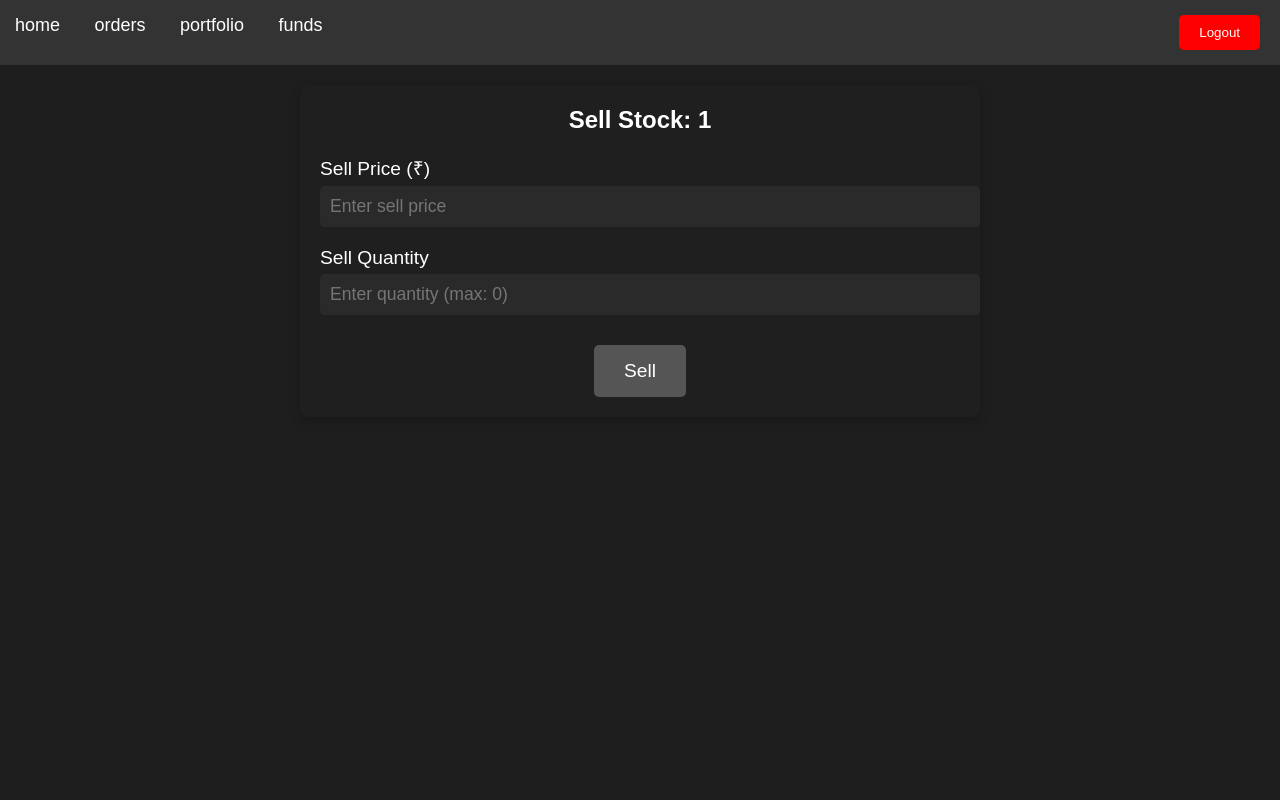
After one commit to gopikrishnan17/StockBroker, a Django app: page /portfolio/1/sell/ in a window 1280 px wide. The commit adds this page. Run offline with Django 5.2, Linux system fonts and the light colour scheme.

Commit message:
Added sell feature

```diff
--- a/buystocks/templates/displayorders.html
+++ b/buystocks/templates/displayorders.html
@@ -97,7 +97,7 @@
             </div>
         {% endfor %}
     {% else %}
-        <div class="no-orders">You have not placed any orders.</div>
+        <div class="no-orders">No Active Orders</div>
     {% endif %}
 </div>
 
--- /dev/null
+++ b/buystocks/templates/sellstock.html
@@ -0,0 +1,201 @@
+{% extends 'home/base.html' %}
+
+{% block title %}Sell Stock{% endblock %}
+
+{% block extra_styles %}
+<style>
+    body {
+        background-color: #121212;
+        color: #e0e0e0;
+        font-family: 'Roboto', sans-serif;
+        margin: 0;
+        padding: 0;
+    }
+
+    .sell-container {
+        display: flex;
+        flex-direction: column;
+        align-items: center;
+        width: 50%;
+        margin: 2% auto;
+        padding: 20px;
+        background-color: #1f1f1f;
+        border-radius: 8px;
+        box-shadow: 0 4px 12px rgba(0, 0, 0, 0.2);
+        transition: transform 0.3s ease;
+    }
+
+    .sell-container:hover {
+        transform: translateY(-10px);
+    }
+
+    .sell-header {
+        font-size: 1.5em;
+        font-weight: bold;
+        margin-bottom: 20px;
+    }
+
+    .form-group {
+        margin-bottom: 20px;
+        width: 100%;
+    }
+
+    .form-group label {
+        font-size: 1.2em;
+        margin-bottom: 5px;
+        display: block;
+    }
+
+    .form-group input {
+        width: 100%;
+        padding: 10px;
+        font-size: 1.1em;
+        background-color: #2a2a2a;
+        border: none;
+        border-radius: 5px;
+        color: #e0e0e0;
+        transition: background-color 0.3s ease;
+    }
+
+    .form-group input:focus {
+        background-color: #3a3a3a;
+        outline: none;
+    }
+
+    .profit-loss {
+        font-size: 1.2em;
+        margin-top: 10px;
+        text-align: center;
+    }
+
+    .profit-loss.green {
+        color: #66bb6a;
+    }
+
+    .profit-loss.red {
+        color: #ef5350;
+    }
+
+    .sell-btn {
+        background-color: #66bb6a;
+        color: white;
+        padding: 15px 30px;
+        font-size: 1.2em;
+        border: none;
+        border-radius: 5px;
+        cursor: pointer;
+        transition: background-color 0.3s ease;
+    }
+
+    .sell-btn:disabled {
+        background-color: #555;
+        cursor: not-allowed;
+    }
+
+    .sell-btn:hover:not(:disabled) {
+        background-color: #57a05b;
+    }
+</style>
+{% endblock %}
+
+{% block content %}
+<div class="sell-container">
+    <div class="sell-header">Sell Stock: {{ symbol }}</div>
+
+    <div class="form-group">
+        <label for="sellPrice">Sell Price (₹)</label>
+        <input type="number" id="sellPrice" placeholder="Enter sell price" oninput="calculateProfitLoss()">
+    </div>
+
+    <div class="form-group">
+        <label for="sellQuantity">Sell Quantity</label>
+        <input type="number" id="sellQuantity" placeholder="Enter quantity (max: {{ quantity }})" max="{{ quantity }}" oninput="checkQuantity()">
+        <small id="quantityError" style="display:none;color:red;">Quantity exceeds available stocks</small>
+    </div>
+
+    <div id="profitLoss" class="profit-loss"></div>
+
+    <button id="sellBtn" class="sell-btn" disabled onclick="submitSell()">Sell</button>
+</div>
+
+<script>
+    const avgPrice = parseFloat('{{ avgprice }}');
+    const availableQuantity = parseInt('{{ quantity }}');
+
+    function calculateProfitLoss() {
+        const sellPriceInput = document.getElementById('sellPrice').value;
+        const sellPrice = parseFloat(sellPriceInput);
+
+        if (isNaN(sellPrice) || sellPrice <= 0) {
+            document.getElementById('profitLoss').innerHTML = '';  // Clear output when input is invalid
+            return;
+        }
+
+        const profitLossPercent = ((sellPrice - avgPrice) / avgPrice) * 100;
+        const profitLossElem = document.getElementById('profitLoss');
+        console.log(avgPrice)
+
+        if (!isNaN(profitLossPercent)) {
+            if (profitLossPercent >= 0) {
+                profitLossElem.innerHTML = `Profit: +${profitLossPercent.toFixed(2)}%`;
+                profitLossElem.className = 'profit-loss green';
+            } else {
+                profitLossElem.innerHTML = `Loss: ${profitLossPercent.toFixed(2)}%`;
+                profitLossElem.className = 'profit-loss red';
+            }
+        } else {
+            profitLossElem.innerHTML = '';
+        }
+    }
+
+    function checkQuantity() {
+        const sellQuantity = parseInt(document.getElementById('sellQuantity').value);
+        const sellBtn = document.getElementById('sellBtn');
+        const quantityError = document.getElementById('quantityError');
+
+        if (isNaN(sellQuantity) || sellQuantity <= 0) {
+            sellBtn.disabled = true;
+            return;
+        }
+
+        if (sellQuantity > availableQuantity) {
+            sellBtn.disabled = true;
+            quantityError.style.display = 'block';
+        } else {
+            sellBtn.disabled = false;
+            quantityError.style.display = 'none';
+        }
+    }
+
+    function submitSell() {
+        const sellPrice = document.getElementById('sellPrice').value;
+        const sellQuantity = document.getElementById('sellQuantity').value;
+        // Check if valid input before submitting
+        if (sellPrice && sellQuantity && sellQuantity <= availableQuantity) {
+            // API call to execute the sell operation
+            fetch('/api/sell/', {
+                method: 'POST',
+                headers: {
+                    'Content-Type': 'application/json',
+                    'X-CSRFToken': '{{ csrf_token }}'
+                },
+                body: JSON.stringify({
+                    symbol: '{{ symbol }}',
+                    sell_price: sellPrice,
+                    quantity: sellQuantity
+                })
+            })
+            .then(response => response.json())
+            .then(data => {
+                alert('Sell order placed successfully');
+                // Redirect or refresh the page after successful sell
+                window.location.href = '/orders'; // Adjust the redirect URL as needed
+            })
+            .catch(error => {
+                console.error('Error:', error);
+                alert('Sell order failed');
+            });
+        }
+    }
+</script>
+{% endblock %}
--- a/buystocks/views.py
+++ b/buystocks/views.py
@@ -132,7 +132,6 @@ def placebuyorder(request):
             fund, created = Funds.objects.get_or_create(user=user, defaults={'balance': 0.00})
             if fund.balance >= price*quantity:
                 stock, created = Stock.objects.get_or_create(symbol = symbol, defaults={'symbol': symbol, 'name': symbol, 'current_price': 0})
-                print(symbol)
                 order = StockOrder.objects.create(
                     user = user,
                     stock = stock,
@@ -178,8 +177,44 @@ def cancel_order(request, order_id):
 
 def displayportfolio(request):
     user = request.user
-    portfolio = Portfolio.objects.get(user = user)
+    portfolio, created = Portfolio.objects.get_or_create(user = user, defaults={'user': user})
     portfolioStocks = PortfolioStock.objects.filter(portfolio = portfolio)
-    allorders = StockOrder.objects.filter(user = user, executed = True).order_by('-order_date')
     context = {'stocks': portfolioStocks}
     return render(request, 'portfolio.html', context = context)
+
+def sellorderpage(request, symbol):
+    user = request.user
+    quantity = int(request.GET.get('quantity',0))
+    avgprice = float(request.GET.get('avgprice', 0))
+    context = {'quantity': quantity, 'avgprice': avgprice, 'symbol': symbol}
+    return render(request, 'sellstock.html', context = context)
+
+def placesellorder(request):
+    if request.method == "POST":
+        try:
+            user = request.user
+            body = json.loads(request.body)
+            price = float(body.get('sell_price'))
+            symbol = body.get('symbol')
+            quantity = int(body.get('quantity'))
+            print(price, symbol, quantity)
+            portfolio = Portfolio.objects.get(user = user)
+            stock = Stock.objects.get(symbol = symbol)
+            portfolioStock = PortfolioStock.objects.get(portfolio = portfolio, stock = stock)
+            if portfolioStock.quantity >= quantity:
+                order = StockOrder.objects.create(
+                    user = user,
+                    stock = stock,
+                    order_type = 'sell',
+                    quantity = quantity,
+                    price_at_execution = price,
+
+                )
+                order.save()
+                return JsonResponse(data={'message': 'Success'}, status=200)
+            else:
+                return JsonResponse({"error": "Insufficient number of stocks"}, status=400)
+        except json.JSONDecodeError:
+            return JsonResponse({"error": "Invalid JSON data"}, status=400)
+    else:
+        return JsonResponse({"error": "Invalid request method"}, status=405)
--- a/stock_trading_simulator/urls.py
+++ b/stock_trading_simulator/urls.py
@@ -39,4 +39,6 @@ urlpatterns = [
     path('orders/', displayorders, name='displayorders'),
     path('api/cancel_order/<int:order_id>/', cancel_order, name='cancel_order'),
     path('portfolio/', displayportfolio, name = 'displayportfolio'),
+    path('portfolio/<symbol>/sell/', sellorderpage, name = 'sellorderpage'),
+    path('api/sell/', placesellorder, name = 'placesellorder'),
 ]
```
Also changed, not shown: buystocks/tasks.py (+11 -8 lines), buystocks/templates/portfolio.html (+4 -19 lines).
